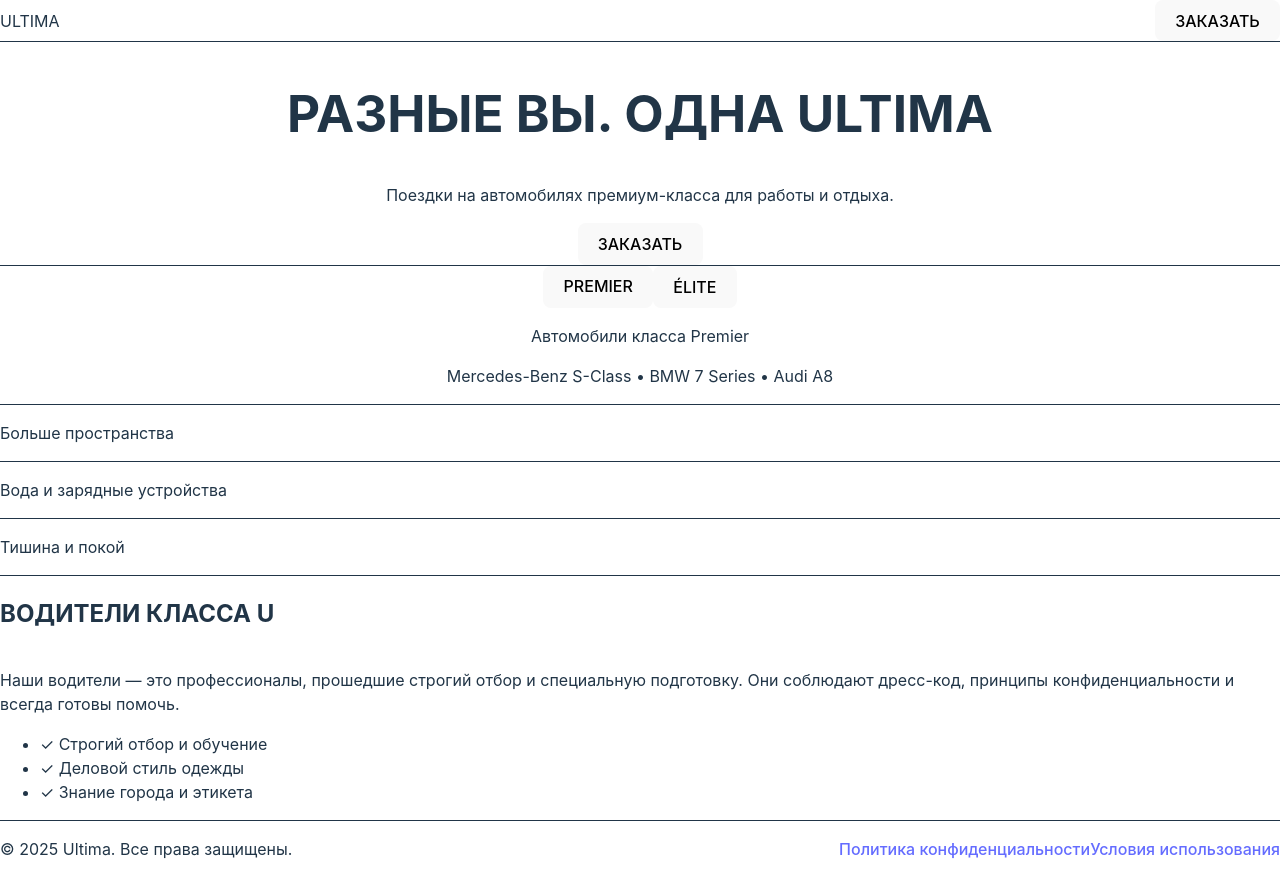
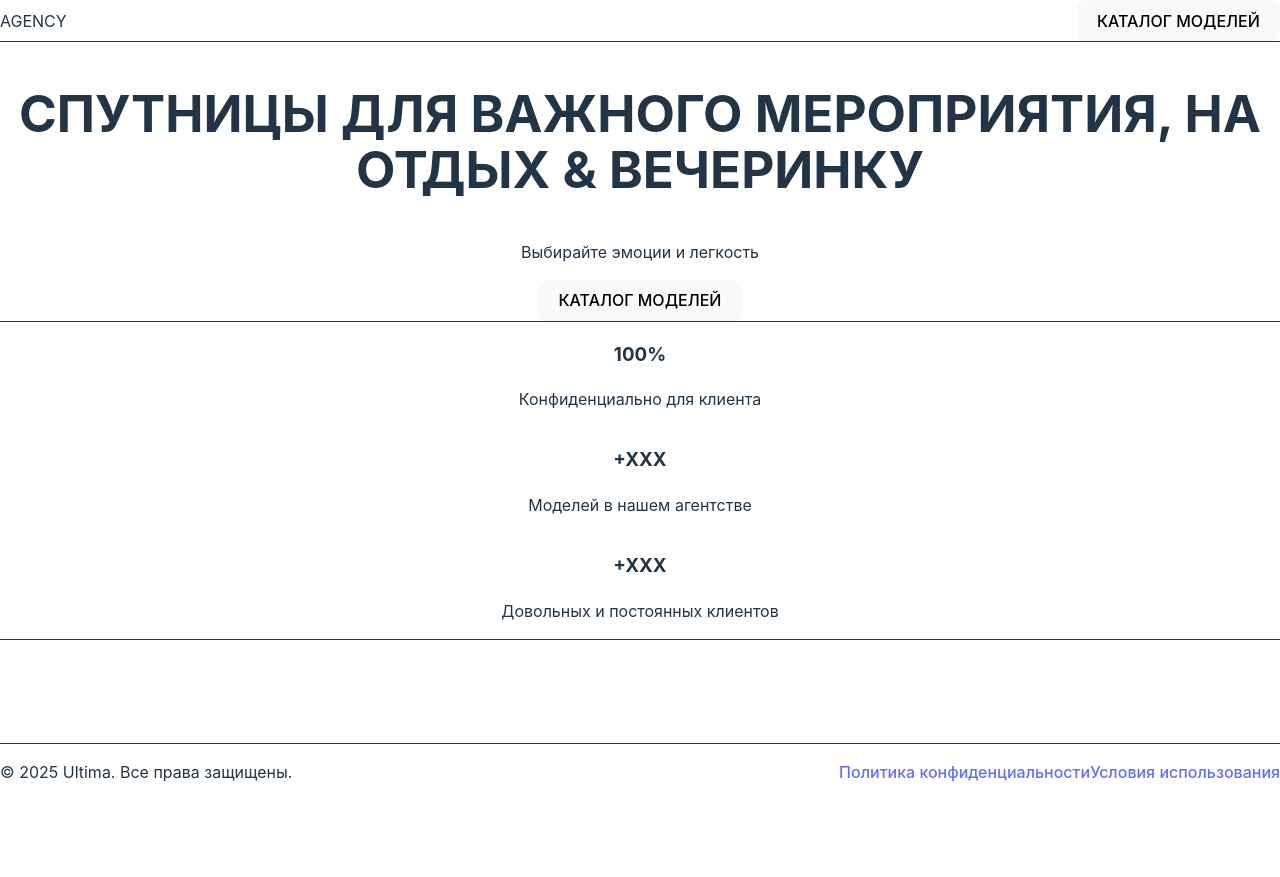
Before and after one commit to q865/EscortHub, a React (Vite) app in the folder webapp/: page / in a window 1280 px wide. After the commit the page ends 800 px from the top, so only its background shows below. Built offline with nearby package versions, Linux system fonts and the light colour scheme.

Commit message:
fix: Revert content to mockup, keep Ultima design

```diff
--- a/webapp/src/App.tsx
+++ b/webapp/src/App.tsx
@@ -1,7 +1,6 @@
 import { Header } from './components/header/Header';
 import { Hero } from './components/hero/Hero';
-import { ServiceTiers } from './components/ServiceTiers';
-import { DriverQuality } from './components/DriverQuality';
+import { Stats } from './components/Stats';
 import { Footer } from './components/footer/Footer';
 
 function App() {
@@ -10,8 +9,7 @@ function App() {
       <Header />
       <main className="flex-grow">
         <Hero />
-        <ServiceTiers />
-        <DriverQuality />
+        <Stats />
       </main>
       <Footer />
     </div>
--- a/webapp/src/components/DriverQuality.tsx
+++ /dev/null
@@ -1,28 +0,0 @@
-export const DriverQuality = () => {
-  return (
-    <section className="py-20 bg-black">
-      <div className="container mx-auto px-4 max-w-5xl">
-        <div className="grid md:grid-cols-2 gap-12 items-center">
-          {/* Left Column - Title */}
-          <div>
-            <h2 className="text-5xl md:text-6xl font-bold tracking-tighter uppercase">
-              Водители класса U
-            </h2>
-          </div>
-
-          {/* Right Column - Description */}
-          <div>
-            <p className="text-lg text-gray-400 mb-4">
-              Наши водители — это профессионалы, прошедшие строгий отбор и специальную подготовку. Они соблюдают дресс-код, принципы конфиденциальности и всегда готовы помочь.
-            </p>
-            <ul className="space-y-2 text-lg">
-              <li>✓ Строгий отбор и обучение</li>
-              <li>✓ Деловой стиль одежды</li>
-              <li>✓ Знание города и этикета</li>
-            </ul>
-          </div>
-        </div>
-      </div>
-    </section>
-  );
-};
--- a/webapp/src/components/ServiceTiers.tsx
+++ /dev/null
@@ -1,50 +0,0 @@
-import React from 'react';
-
-const FeatureHighlight = ({ text }: { text: string }) => (
-  <div className="border-t border-gray-800 py-8">
-    <p className="text-4xl md:text-5xl font-bold tracking-tighter">{text}</p>
-  </div>
-);
-
-export const ServiceTiers = () => {
-  // Mock data for one tier
-  const premierTier = {
-    name: 'Premier',
-    cars: ['Mercedes-Benz S-Class', 'BMW 7 Series', 'Audi A8'],
-    features: [
-      'Больше пространства',
-      'Вода и зарядные устройства',
-      'Тишина и покой',
-    ],
-  };
-
-  return (
-    <section className="py-16 bg-black border-t border-b border-gray-800">
-      <div className="container mx-auto px-4 max-w-5xl">
-        {/* Tier Switcher */}
-        <div className="flex justify-center space-x-8 mb-12">
-          <button className="text-2xl font-bold uppercase tracking-wider border-b-2 border-yellow-500 pb-2">
-            Premier
-          </button>
-          <button className="text-2xl font-bold uppercase tracking-wider text-gray-600 hover:text-white transition-colors">
-            Élite
-          </button>
-        </div>
-
-        {/* Tier Content */}
-        <div>
-          <div className="text-center mb-12">
-            <p className="text-gray-400">Автомобили класса Premier</p>
-            <p className="text-lg font-medium">{premierTier.cars.join(' • ')}</p>
-          </div>
-
-          <div>
-            {premierTier.features.map(feature => (
-              <FeatureHighlight key={feature} text={feature} />
-            ))}
-          </div>
-        </div>
-      </div>
-    </section>
-  );
-};
--- /dev/null
+++ b/webapp/src/components/Stats.tsx
@@ -0,0 +1,25 @@
+interface StatItemProps {
+  value: string;
+  description: string;
+}
+
+const StatItem = ({ value, description }: StatItemProps) => (
+  <div className="text-center">
+    <h3 className="text-4xl font-bold text-white">{value}</h3>
+    <p className="text-gray-400 mt-2">{description}</p>
+  </div>
+);
+
+export const Stats = () => {
+  return (
+    <section className="py-12 bg-black border-t border-b border-gray-800">
+      <div className="container mx-auto px-4">
+        <div className="grid grid-cols-1 md:grid-cols-3 gap-8">
+          <StatItem value="100%" description="Конфиденциально для клиента" />
+          <StatItem value="+XXX" description="Моделей в нашем агентстве" />
+          <StatItem value="+XXX" description="Довольных и постоянных клиентов" />
+        </div>
+      </div>
+    </section>
+  );
+};
--- a/webapp/src/components/header/Header.tsx
+++ b/webapp/src/components/header/Header.tsx
@@ -4,19 +4,19 @@ export const Header = () => {
       <div className="container mx-auto flex justify-between items-center">
         {/* Logo */}
         <div className="text-2xl font-bold tracking-wider uppercase">
-          Ultima
+          Agency
         </div>
 
         {/* Navigation */}
-        <nav className="hidden md:flex space-x-8 font-medium">
-          <a href="#" className="hover:text-gray-400 transition-colors">Классы</a>
-          <a href="#" className="hover:text-gray-400 transition-colors">Сервис</a>
-          <a href="#" className="hover:text-gray-400 transition-colors">Города</a>
+        <nav className="hidden md:flex space-x-8 font-medium text-gray-300">
+          <a href="#" className="hover:text-white transition-colors">Россия</a>
+          <a href="#" className="hover:text-white transition-colors">Telegram</a>
+          <a href="#" className="hover:text-white transition-colors">WhatsApp</a>
         </nav>
 
         {/* CTA Button */}
         <button className="bg-yellow-500 text-black font-bold py-2 px-6 rounded hover:bg-yellow-600 transition-colors uppercase">
-          Заказать
+          Каталог моделей
         </button>
       </div>
     </header>
--- a/webapp/src/components/hero/Hero.tsx
+++ b/webapp/src/components/hero/Hero.tsx
@@ -2,14 +2,14 @@ export const Hero = () => {
   return (
     <section className="text-center py-24 sm:py-40 bg-black">
       <div className="container mx-auto px-4">
-        <h1 className="text-5xl sm:text-7xl md:text-8xl font-bold tracking-tighter uppercase mb-6">
-          Разные вы. Одна Ultima
+        <h1 className="text-5xl sm:text-6xl md:text-7xl font-bold tracking-tight uppercase mb-6">
+          Спутницы для важного мероприятия, на отдых & вечеринку
         </h1>
-        <p className="text-lg sm:text-xl text-gray-400 max-w-2xl mx-auto mb-10">
-          Поездки на автомобилях премиум-класса для работы и отдыха.
+        <p className="text-lg sm:text-xl text-gray-300 max-w-2xl mx-auto mb-10">
+          Выбирайте эмоции и легкость
         </p>
         <button className="bg-yellow-500 text-black font-bold py-4 px-10 rounded hover:bg-yellow-600 transition-colors text-lg uppercase">
-          Заказать
+          Каталог моделей
         </button>
       </div>
     </section>
```
